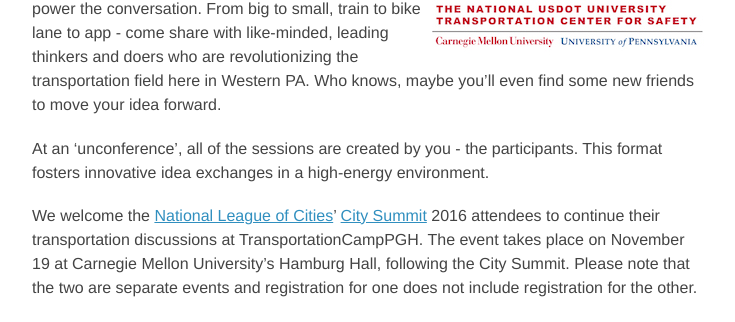
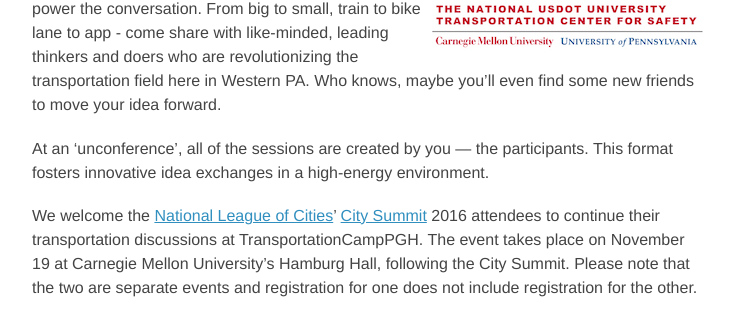
Before and after one commit to transpocamp/transportationcamp.org, a Jekyll site: the page built from events/pgh-2016/index.markdown, in a window 1280 px wide. Shown: the part 554-876 px from the top of the page, without its empty margins (272-1007 px from the left). Built offline with Jekyll 4.4.1, drawn with Linux system fonts in a browser that asks for light colours; nearby versions of some CDN libraries.

Commit message:
em dash?

```diff
--- a/events/pgh-2016/index.markdown
+++ b/events/pgh-2016/index.markdown
@@ -14,7 +14,7 @@
 
 At **TransportationCamp PGH**, all possibilities about the future of mobility are up for grabs, and your ideas will power the conversation. From big to small, train to bike lane to app - come share with like-minded, leading thinkers and doers who are revolutionizing the transportation field here in Western PA. Who knows, maybe you’ll even find some new friends to move your idea forward.
 
-At an 'unconference', all of the sessions are created by you - the participants. This format fosters innovative idea exchanges in a high-energy environment.
+At an 'unconference', all of the sessions are created by you — the participants. This format fosters innovative idea exchanges in a high-energy environment.
 
 We welcome the [National League of Cities](http://www.nlc.org/)’ [City Summit](http://citysummit.nlc.org/) 2016 attendees to continue their transportation discussions at TransportationCampPGH. The event takes place on November 19 at Carnegie Mellon University’s Hamburg Hall, following the City Summit. Please note that the two are separate events and registration for one does not include registration for the other.
 
```
